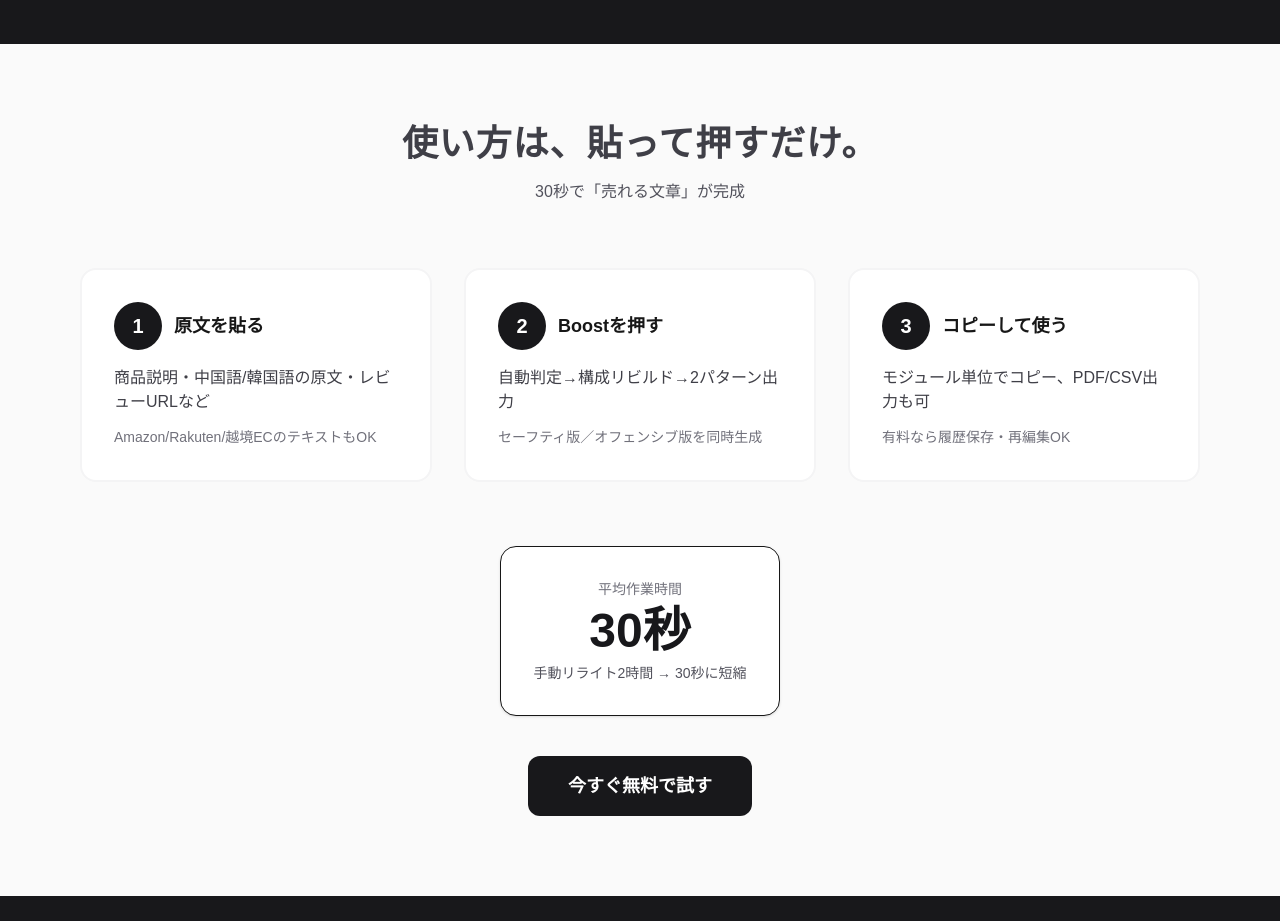
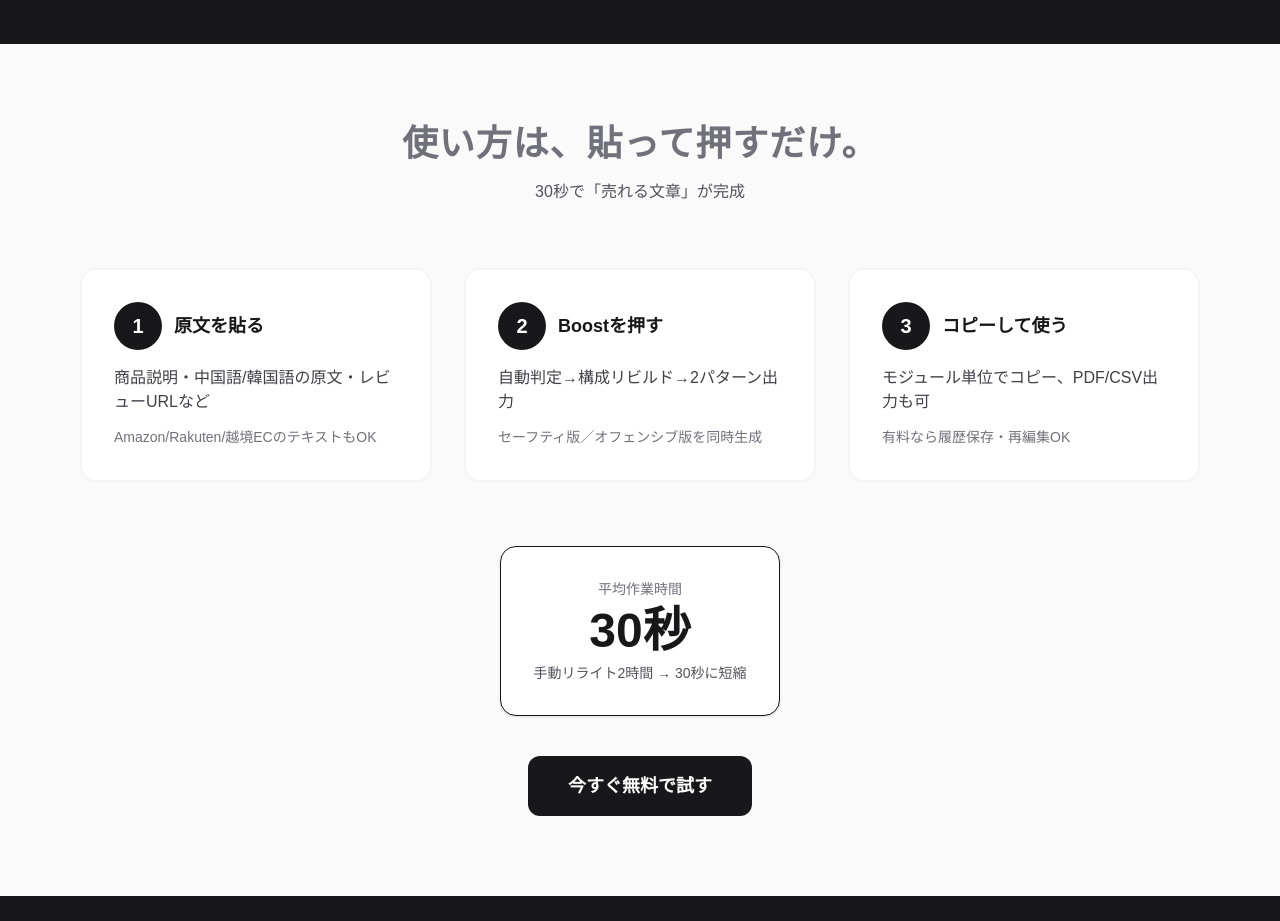
Before and after one commit to Waltz0820/boostsuite-app, a Next.js app: page / in a window 1280 px wide. Shown: the part 2040-2961 px from the top of the page. Built offline with nearby package versions, Linux system fonts and the light colour scheme.

Commit message:
feat: 変更内容

```diff
--- a/app/page.tsx
+++ b/app/page.tsx
@@ -184,7 +184,7 @@ export default function Page() {
       <section className="bg-zinc-50 py-20">
         <div className="mx-auto max-w-6xl px-4">
           <div className="text-center mb-16">
-            <h2 className="text-3xl md:text-4xl font-bold mb-4"><span className="block text-zinc-700 mb-1 tracking-wide">使い方は、貼って押すだけ。</span></h2>
+            <h2 className="text-3xl md:text-4xl font-bold mb-4"><span className="block text-zinc-500 mb-1 tracking-wide">使い方は、貼って押すだけ。</span></h2>
             <p className="text-zinc-600">30秒で「売れる文章」が完成</p>
           </div>
 
```
